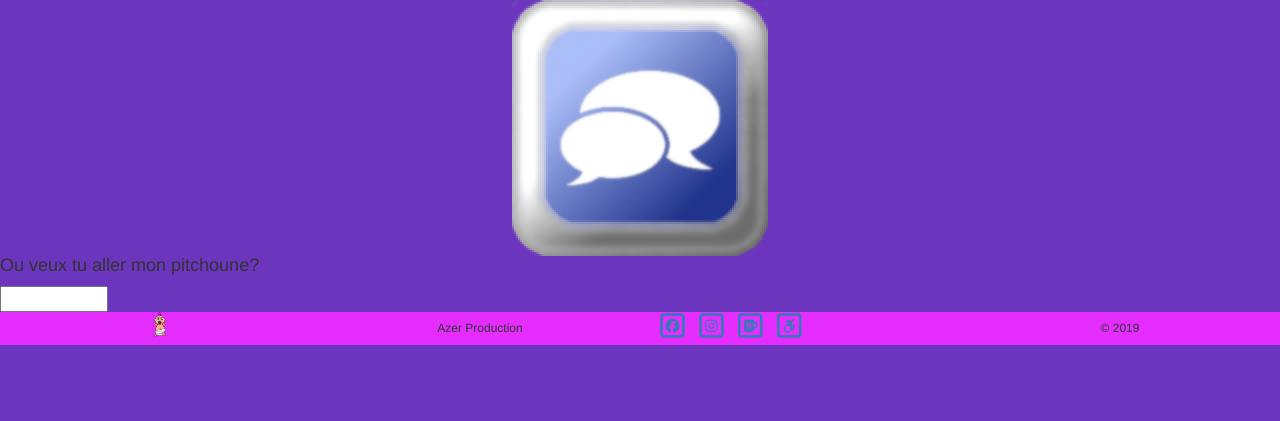
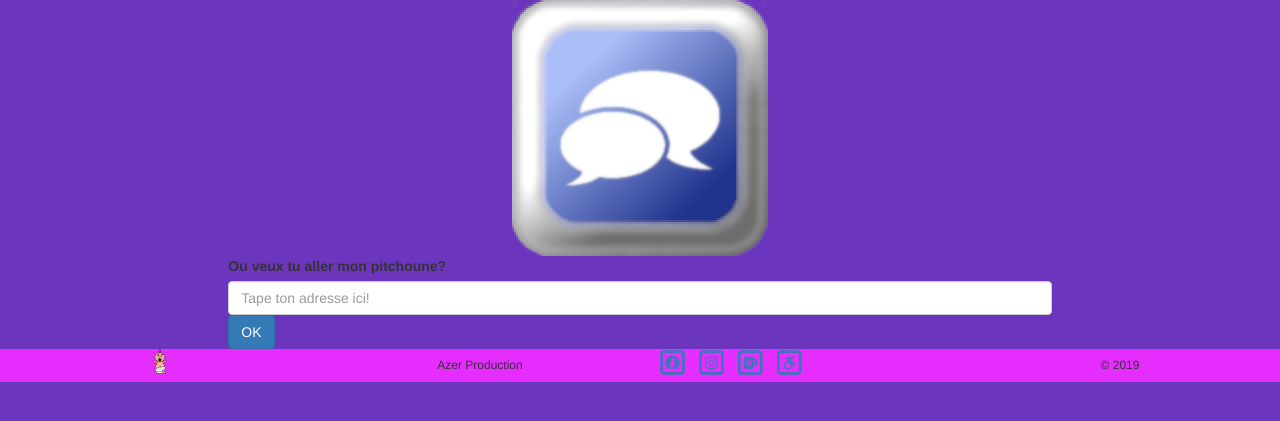
Before and after one commit to Azer1338/Grandby_bot, a Flask app: page / in a window 1280 px wide. Shown: the part 71-492 px from the top of the page. Run offline with Flask 2, Linux system fonts and the light colour scheme; some libraries are stand-ins or nearby versions.

Commit message:
text-area add to index.html

```diff
--- a/GrandPy_BotApp/templates/index.html
+++ b/GrandPy_BotApp/templates/index.html
@@ -7,13 +7,26 @@
 			<img src="/static/img/Tchat.png"
 				alt="Tchat">
 		</div>
+	</div>
 
-		<div>
-			<h4>Ou veux tu aller mon pitchoune?</h4>
+	<div class="row">
+		<div class="col-md-2">
 		</div>
-		<div>
-			<input type="text" id="name" name="name" required
-			minlength="4" maxlength="8" size="10">
+
+		<div class="col-md-8">
+			<form action="/action_page.php" target="_self" method="get">
+				<div class="form-goup">
+					<label for="destinationUser">Ou veux tu aller mon pitchoune?</label>
+
+					<input type="text" class="form-control" id="User_destination" aria-describedby="User_destination" placeholder="Tape ton adresse ici!" required>
+
+					<input type="submit" class="btn btn-primary" value="OK">
+				</div>
+
+			</form>
+		</div>
+
+		<div class="col-md-2">
 		</div>
 	</div>
 </div>
```
